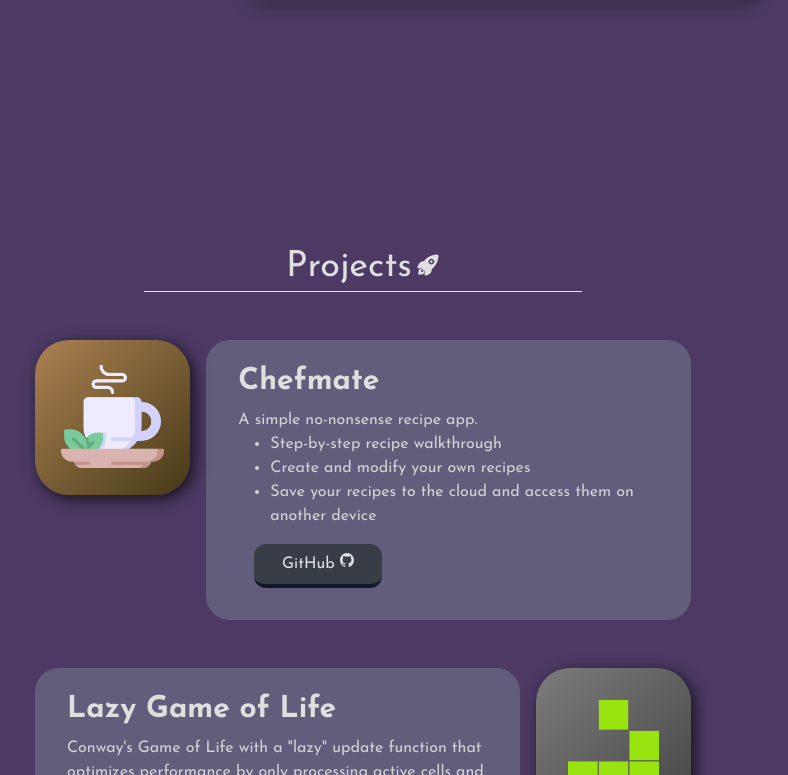
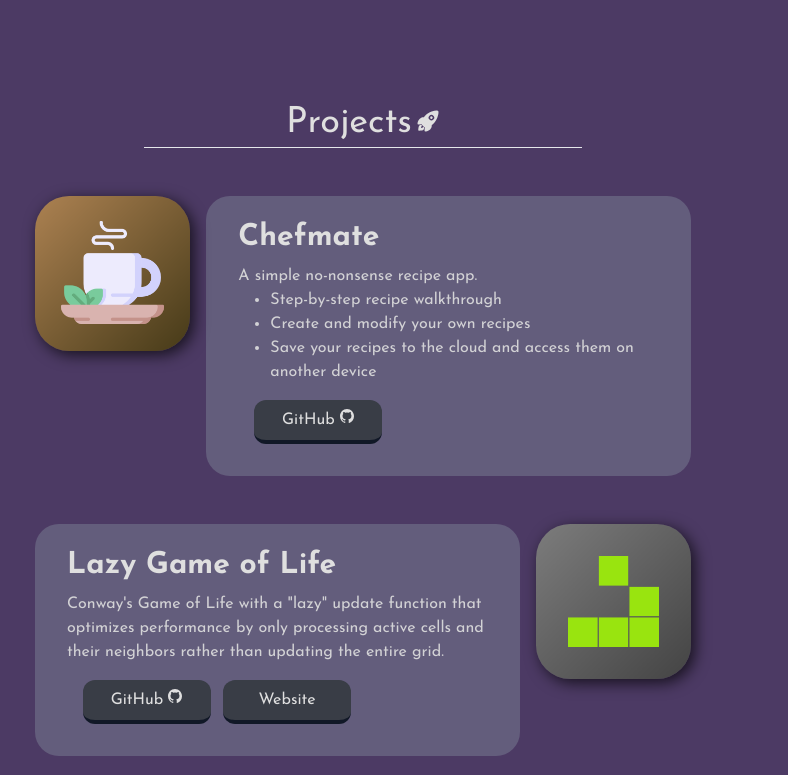
Before and after one commit to DamienSaavi/damiensaavi.github.io, a React (Create React App) app: page / in a window 1280 px wide. Shown: the part 625-1400 px from the top of the page, without its empty margins (277-1065 px from the left). Built offline with nearby package versions, Linux system fonts and the light colour scheme.

Commit message:
adjust intro billboard height

```diff
--- a/src/App.js
+++ b/src/App.js
@@ -70,7 +70,7 @@ function App() {
   return (
     <div className='root text-main'>
       <NavigationBar />
-      <div className='h-16 ' />
+      <div className='h-16 md:hidden' />
       <div className='flex flex-col md:flex-row justify-center items-center gap-4 md:gap-8 h-screen min-h-sm w-full px-4 pb-16'>
         <div className='text-center md:text-left flex flex-col'>
           <h3 className='text-left opacity-90'>Hello 👋🏽 I'm</h3>
@@ -78,7 +78,7 @@ function App() {
           <p className='text-6xl hidden md:block font-extrabold '>Damien<br />Mousavi</p>
           <h3 className='text-lg opacity-90'>Private Tutor | Web developer</h3>
         </div>
-        <div className='terminal relative flex flex-col w-full max-w-lg md:max-w-lg h-1/2 md:h-96 min-h-96'>
+        <div className='terminal relative flex flex-col w-full max-w-lg h-1/2 md:h-96'>
           <div className='terminal-bar  text-xs flex justify-between h-8 p-2'>
             <div class='button flex-shrink-0 btn-exit'></div>
             <div class='button flex-shrink-0 btn-min'></div>
@@ -106,7 +106,7 @@ function App() {
           </div>
         </div>
       </div >
-      <div class='projects-container container mx-auto max-w-lg sm:max-w-2xl p-2'>
+      <div class='projects-container container mx-auto max-w-lg sm:max-w-2xl -mt-16 md:-mt-20 p-2'>
         <h1 className='text-4xl flex justify-center '>Projects<IoRocket className='ml-1 w-6' /></h1>
         <hr className='mt-1 mb-12 w-2/3 mx-auto' />
 
```
